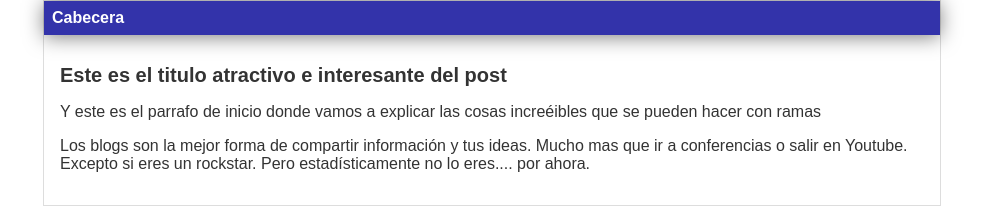
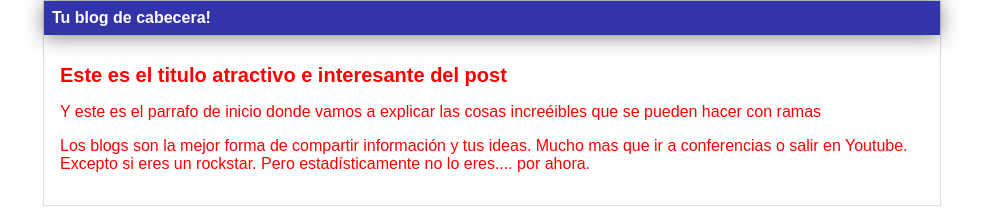
Before and after one commit to pabloa1311/testBlog, a plain HTML site: page index.html in a window 1280 px wide. Shown: the whole page, without its empty margins (148-1131 px from the left). Drawn offline with Linux system fonts and the light colour scheme.

Commit message:
Modifiquè la cabecera y el color del texto

```diff
--- a/css/styles.css
+++ b/css/styles.css
@@ -1,5 +1,5 @@
 body {
-  color: #333;
+  color: red;
   text-align: center;
   font-family: Arial;
   font-size: 16px;
--- a/index.html
+++ b/index.html
@@ -9,7 +9,7 @@
   </head>
   <body>
     <div id="container">
-      <div id="cabecera">Cabecera</div>
+      <div id="cabecera">Tu blog de cabecera!</div>
       <div id="post">
         <h1>Este es el ti­tulo atractivo e interesante del post</h1>
         <p>
```
